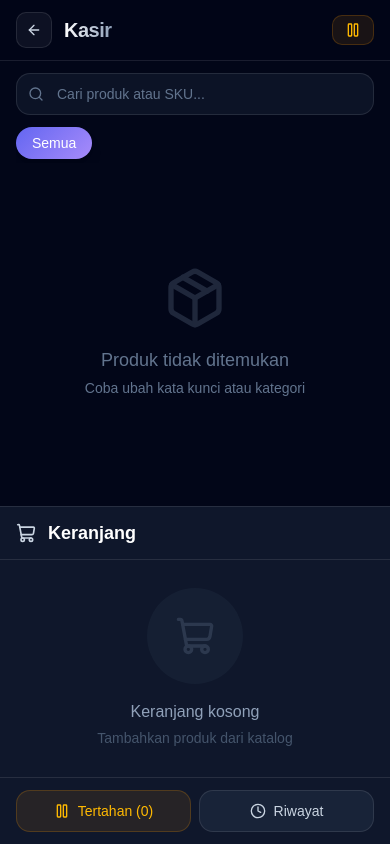
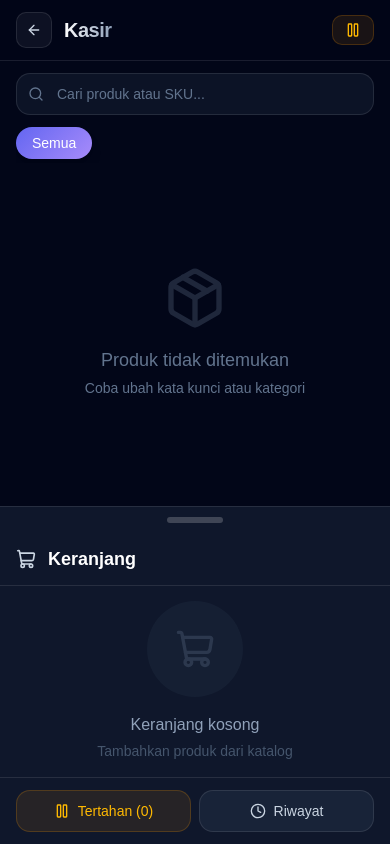
Before and after one commit to qodirs30/kasirgue, a React (Vite) app: page /#/kasir in a window 390 px wide. Built offline with nearby package versions, Linux system fonts and the light colour scheme.

Commit message:
feat: implementasikan bottom sheet seret (drag/slide) responsif untuk keranjang belanja di mobile

```diff
--- a/src/pages/cashier/CashierPage.tsx
+++ b/src/pages/cashier/CashierPage.tsx
@@ -1,4 +1,4 @@
-import { useState, useEffect, useMemo } from 'react';
+import { useState, useEffect, useMemo, useRef } from 'react';
 import { createPortal } from 'react-dom';
 import { Link } from 'react-router-dom';
 import {
@@ -56,6 +56,90 @@ export default function CashierPage() {
   const [todayTransactions, setTodayTransactions] = useState<Transaction[]>([]);
   const [storeProfile, setStoreProfile] = useState<StoreProfile | null>(null);
 
+  // Mobile Dragging states
+  const [isMobile, setIsMobile] = useState(false);
+  const [cartHeight, setCartHeight] = useState(50); // in vh on mobile (default 50)
+  const [isDragging, setIsDragging] = useState(false);
+  const dragStartY = useRef(0);
+  const dragStartHeight = useRef(0);
+
+  useEffect(() => {
+    const checkMobile = () => {
+      setIsMobile(window.innerWidth < 1024);
+    };
+    checkMobile();
+    window.addEventListener('resize', checkMobile);
+    return () => window.removeEventListener('resize', checkMobile);
+  }, []);
+
+  const handleTouchStart = (e: React.TouchEvent) => {
+    if (!isMobile) return;
+    setIsDragging(true);
+    dragStartY.current = e.touches[0].clientY;
+    dragStartHeight.current = cartHeight;
+  };
+
+  const handleTouchMove = (e: React.TouchEvent) => {
+    if (!isDragging || !isMobile) return;
+    const currentY = e.touches[0].clientY;
+    const deltaY = dragStartY.current - currentY;
+    const deltaVh = (deltaY / window.innerHeight) * 100;
+    let newHeight = dragStartHeight.current + deltaVh;
+    if (newHeight < 18) newHeight = 18;
+    if (newHeight > 90) newHeight = 90;
+    setCartHeight(newHeight);
+  };
+
+  const handleTouchEnd = () => {
+    if (!isDragging) return;
+    setIsDragging(false);
+    const presets = [18, 50, 85];
+    const nearest = presets.reduce((prev, curr) =>
+      Math.abs(curr - cartHeight) < Math.abs(prev - cartHeight) ? curr : prev
+    );
+    setCartHeight(nearest);
+  };
+
+  const handleMouseDown = (e: React.MouseEvent) => {
+    if (!isMobile) return;
+    if (e.button !== 0) return;
+    setIsDragging(true);
+    dragStartY.current = e.clientY;
+    dragStartHeight.current = cartHeight;
+  };
+
+  useEffect(() => {
+    const handleMouseMove = (e: MouseEvent) => {
+      if (!isDragging || !isMobile) return;
+      const deltaY = dragStartY.current - e.clientY;
+      const deltaVh = (deltaY / window.innerHeight) * 100;
+      let newHeight = dragStartHeight.current + deltaVh;
+      if (newHeight < 18) newHeight = 18;
+      if (newHeight > 90) newHeight = 90;
+      setCartHeight(newHeight);
+    };
+
+    const handleMouseUp = () => {
+      if (isDragging) {
+        setIsDragging(false);
+        const presets = [18, 50, 85];
+        const nearest = presets.reduce((prev, curr) =>
+          Math.abs(curr - cartHeight) < Math.abs(prev - cartHeight) ? curr : prev
+        );
+        setCartHeight(nearest);
+      }
+    };
+
+    if (isDragging) {
+      window.addEventListener('mousemove', handleMouseMove);
+      window.addEventListener('mouseup', handleMouseUp);
+    }
+    return () => {
+      window.removeEventListener('mousemove', handleMouseMove);
+      window.removeEventListener('mouseup', handleMouseUp);
+    };
+  }, [isDragging, isMobile, cartHeight]);
+
   // ── Calculated Values ──────────────────────────────────────────────────────
   const subtotal = useMemo(
     () => cart.reduce((sum, item) => sum + item.sellPrice * item.quantity, 0),
@@ -406,7 +490,12 @@ export default function CashierPage() {
       {/* ══════════════════════════════════════════════════════════════════════
           LEFT PANEL — Product Catalog
           ══════════════════════════════════════════════════════════════════════ */}
-      <div className="flex-[3] flex flex-col min-w-0 bg-slate-950 h-[50vh] lg:h-full">
+      <div
+        className={`flex-[3] flex flex-col min-w-0 bg-slate-950 lg:h-full ${
+          isDragging ? 'transition-none' : 'transition-[height] duration-200 ease-out'
+        }`}
+        style={{ height: isMobile ? `${100 - cartHeight}vh` : undefined }}
+      >
         {/* ── Top Bar ─────────────────────────────────────────────────────── */}
         <div className="flex items-center gap-3 px-4 py-3 border-b border-white/10 bg-slate-950/80 backdrop-blur-sm">
           <Link
@@ -571,7 +660,24 @@ export default function CashierPage() {
       {/* ══════════════════════════════════════════════════════════════════════
           RIGHT PANEL — Shopping Cart
           ══════════════════════════════════════════════════════════════════════ */}
-      <div className="flex-[2] flex flex-col min-w-0 bg-slate-900 border-t lg:border-t-0 lg:border-l border-white/10 h-[50vh] lg:h-full">
+      <div
+        className={`flex-[2] flex flex-col min-w-0 bg-slate-900 border-t lg:border-t-0 lg:border-l border-white/10 lg:h-full relative ${
+          isDragging ? 'transition-none' : 'transition-[height] duration-200 ease-out'
+        }`}
+        style={{ height: isMobile ? `${cartHeight}vh` : undefined }}
+      >
+        {/* Mobile Drag Handle */}
+        {isMobile && (
+          <div
+            className="w-full py-2.5 flex items-center justify-center cursor-ns-resize hover:bg-white/5 active:bg-white/10 transition-colors select-none z-20"
+            onTouchStart={handleTouchStart}
+            onTouchMove={handleTouchMove}
+            onTouchEnd={handleTouchEnd}
+            onMouseDown={handleMouseDown}
+          >
+            <div className="w-14 h-1.5 bg-white/20 rounded-full hover:bg-white/40 transition-colors" />
+          </div>
+        )}
         {/* ── Cart Header ─────────────────────────────────────────────────── */}
         <div className="flex items-center gap-3 px-4 py-3 border-b border-white/10">
           <ShoppingCart className="w-5 h-5 text-slate-300" />
@@ -589,7 +695,7 @@ export default function CashierPage() {
         </div>
 
         {/* ── Cart Items ──────────────────────────────────────────────────── */}
-        <div className="flex-1 overflow-y-auto px-4 py-3">
+        <div className={`flex-1 overflow-y-auto px-4 py-3 ${isMobile && cartHeight <= 25 ? 'hidden' : ''}`}>
           {cart.length === 0 ? (
             <div className="flex flex-col items-center justify-center h-full text-slate-500">
               <div className="w-24 h-24 rounded-full bg-slate-800/50 flex items-center justify-center mb-4">
@@ -661,7 +767,7 @@ export default function CashierPage() {
         </div>
 
         {/* ── Discount Section ────────────────────────────────────────────── */}
-        {cart.length > 0 && (
+        {cart.length > 0 && !(isMobile && cartHeight <= 25) && (
           <div className="px-4 py-3 border-t border-white/5">
             <div className="flex items-center gap-2">
               <div className="flex rounded-lg overflow-hidden border border-white/10">
@@ -712,6 +818,7 @@ export default function CashierPage() {
         {/* ── Summary Section ─────────────────────────────────────────────── */}
         {cart.length > 0 && (
           <div className="px-4 py-3 border-t border-white/10 bg-slate-900/80">
+            {!(isMobile && cartHeight <= 25) ? (
               <div className="space-y-1.5 mb-4">
                 <div className="flex justify-between text-sm">
                   <span className="text-slate-400">Subtotal</span>
@@ -737,6 +844,19 @@ export default function CashierPage() {
                   </span>
                 </div>
               </div>
+            ) : (
+              <div className="flex justify-between items-center mb-2.5 px-1 select-none">
+                <span className="text-xs text-slate-400">
+                  Total ({cart.reduce((sum, i) => sum + i.quantity, 0)} item)
+                </span>
+                <span
+                  className="text-base font-bold"
+                  style={{ color: 'var(--primary-hex, #6366f1)' }}
+                >
+                  {formatRupiah(total)}
+                </span>
+              </div>
+            )}
 
             {/* ── Action Buttons ─────────────────────────────────────────── */}
             <div className="grid grid-cols-3 gap-2">
```
Also changed, not shown: 8 other files (tests, documents, lock files or other folders). Lines whose indentation alone changed are shown as unchanged.
